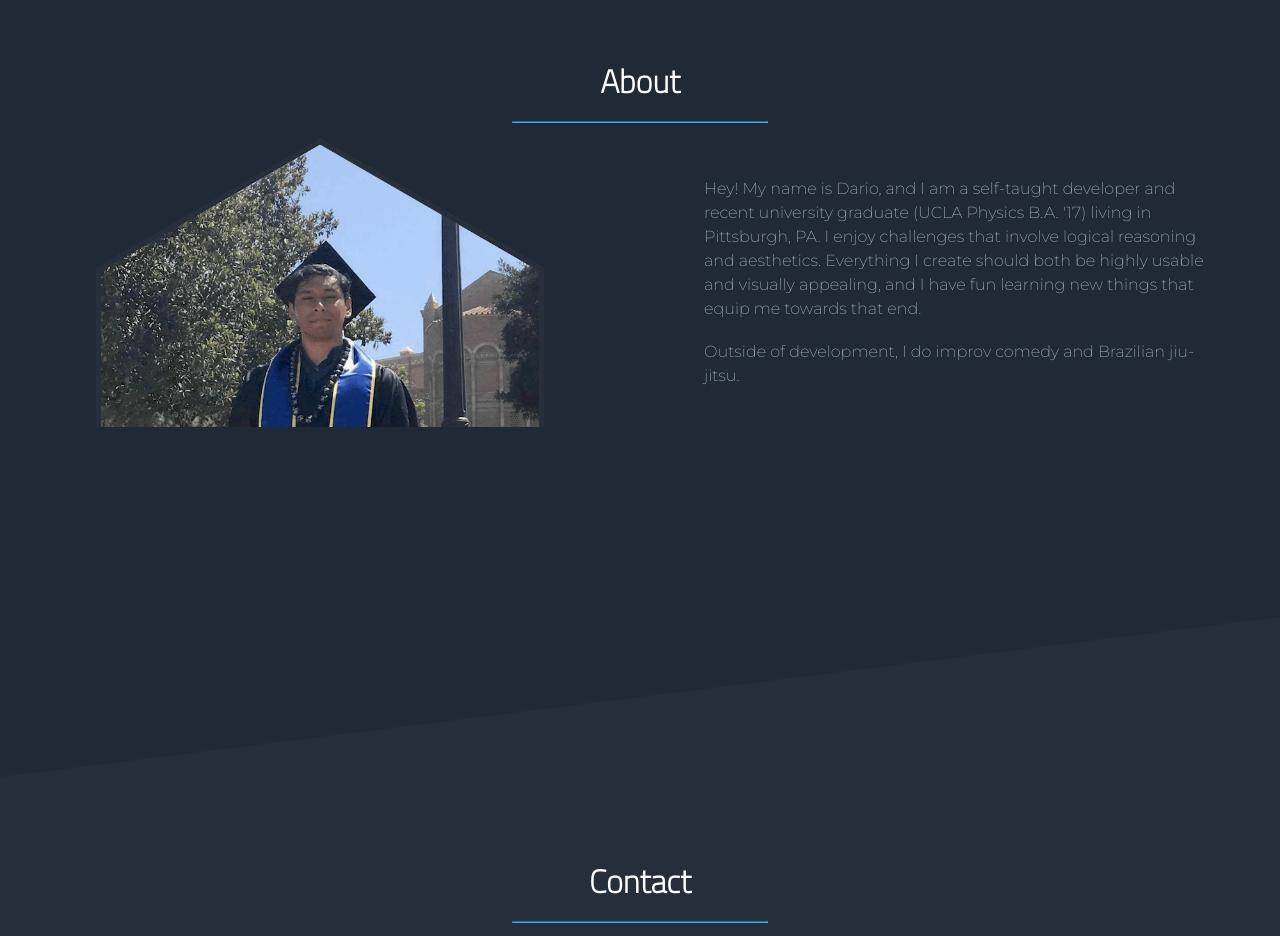
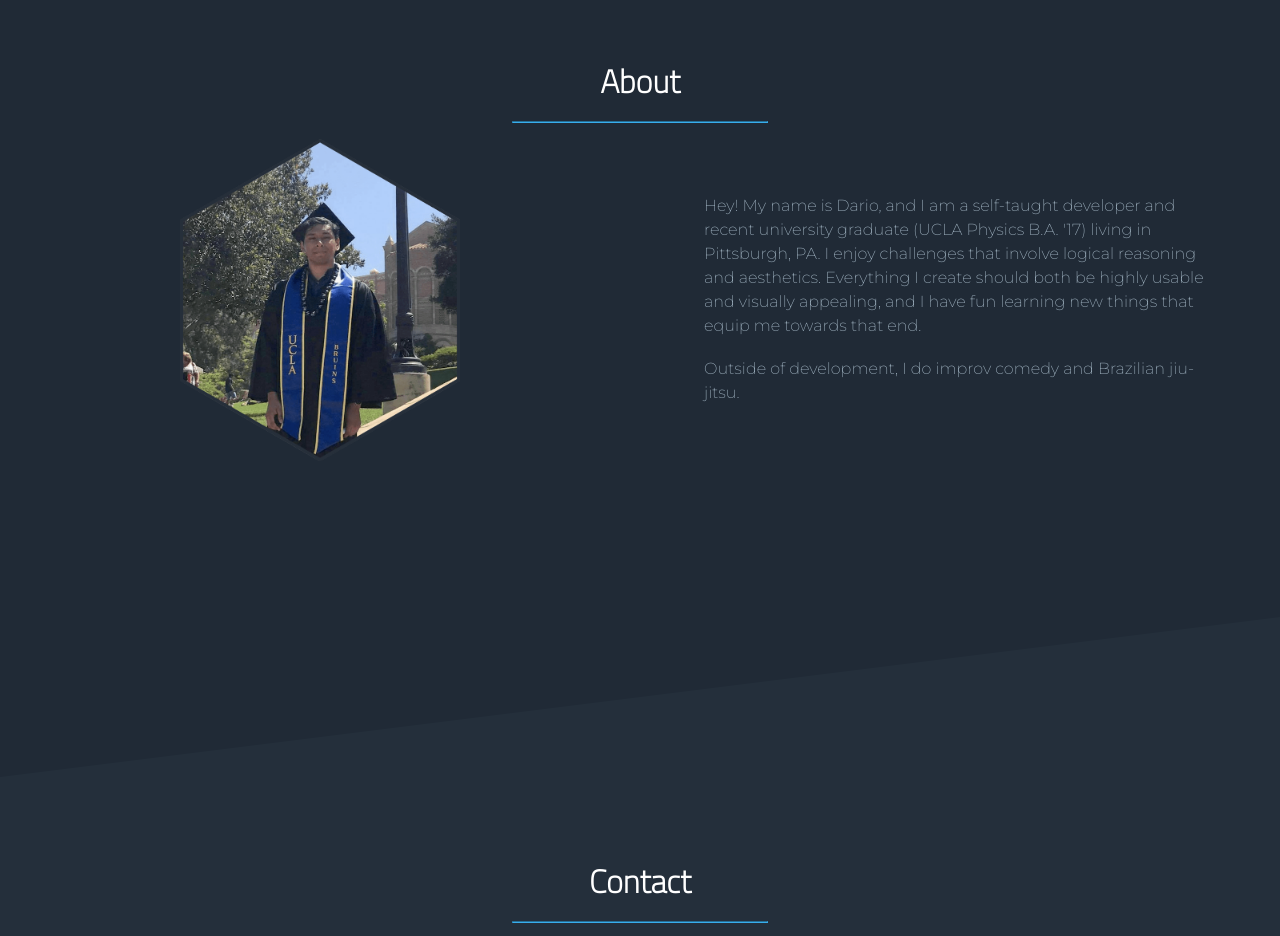
Before and after one commit to darzyx/darzyx, a React (Create React App) app: page / in a window 1280 px wide. Shown: the part 4560-5496 px from the top of the page. Built offline with nearby package versions, Linux system fonts and the light colour scheme.

Commit message:
Fix portrait size

```diff
--- a/src/Components/About.js
+++ b/src/Components/About.js
@@ -10,11 +10,11 @@ const About = () => (
       </LazyLoad>
     </h2>
     <div className="content">
-      <div className="portrait-container">
-        <LazyLoad height={150} once>
+      <LazyLoad once>
+        <div className="portrait-container">
           <div className="portrait" />
-        </LazyLoad>
-      </div>
+        </div>
+      </LazyLoad>
       <div className="bio">
         <p>
           Hey! My name is Dario, and I am a self-taught developer and recent
--- a/src/Styles/_about.scss
+++ b/src/Styles/_about.scss
@@ -27,10 +27,10 @@
       height: 100%;
 
       .portrait {
-        width: 35vw;
-        max-width: 250px;
-        height: 40.32vw;
-        max-height: 288px;
+        width: 280px;
+        max-width: 100%;
+        height: 322.56px;
+        max-height: 100%;
         background: url('../Media/Images/me.png');
         -webkit-background-size: cover;
         -moz-background-size: cover;
--- a/src/Styles/index.css
+++ b/src/Styles/index.css
@@ -380,10 +380,10 @@
         .about .content .portrait-container {
           grid-column: 1; } }
       .about .content .portrait-container .portrait {
-        width: 35vw;
-        max-width: 250px;
-        height: 40.32vw;
-        max-height: 288px;
+        width: 280px;
+        max-width: 100%;
+        height: 322.56px;
+        max-height: 100%;
         background: url("../Media/Images/me.png");
         -webkit-background-size: cover;
         -moz-background-size: cover;
```
